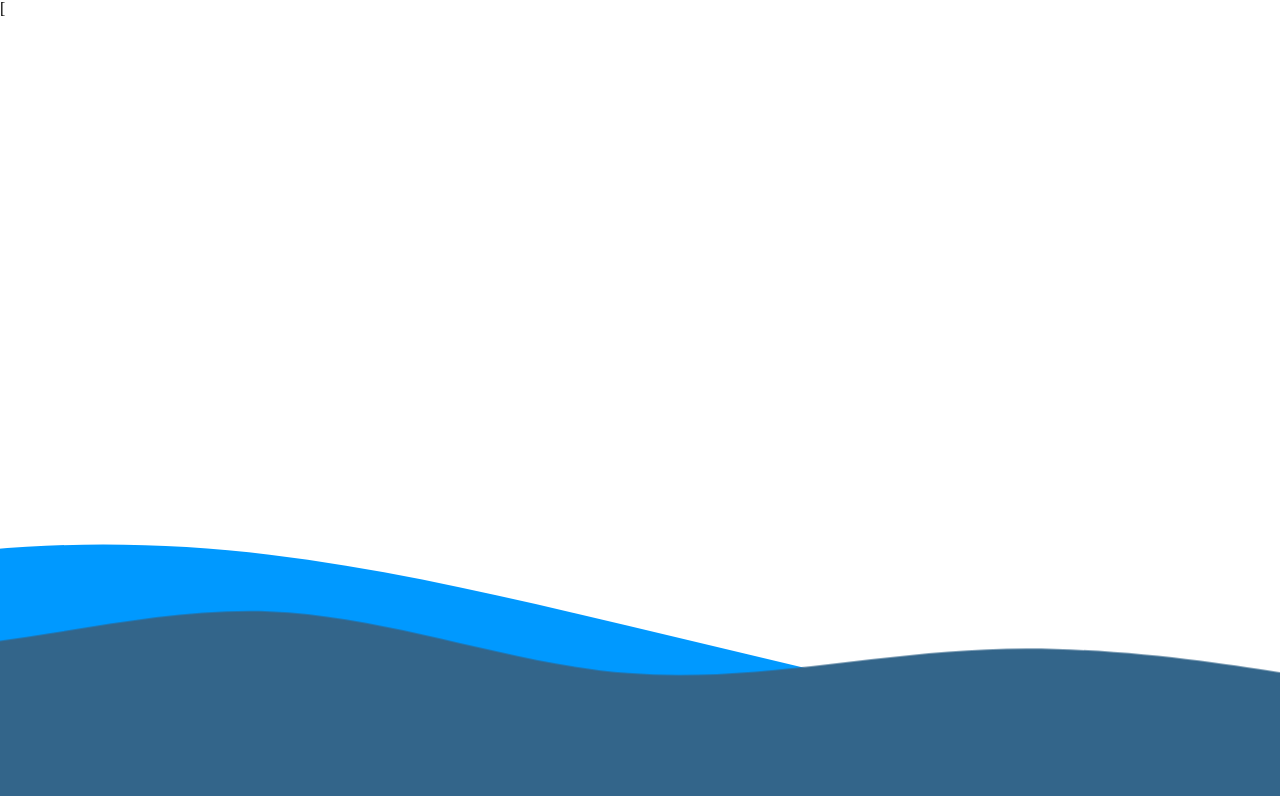
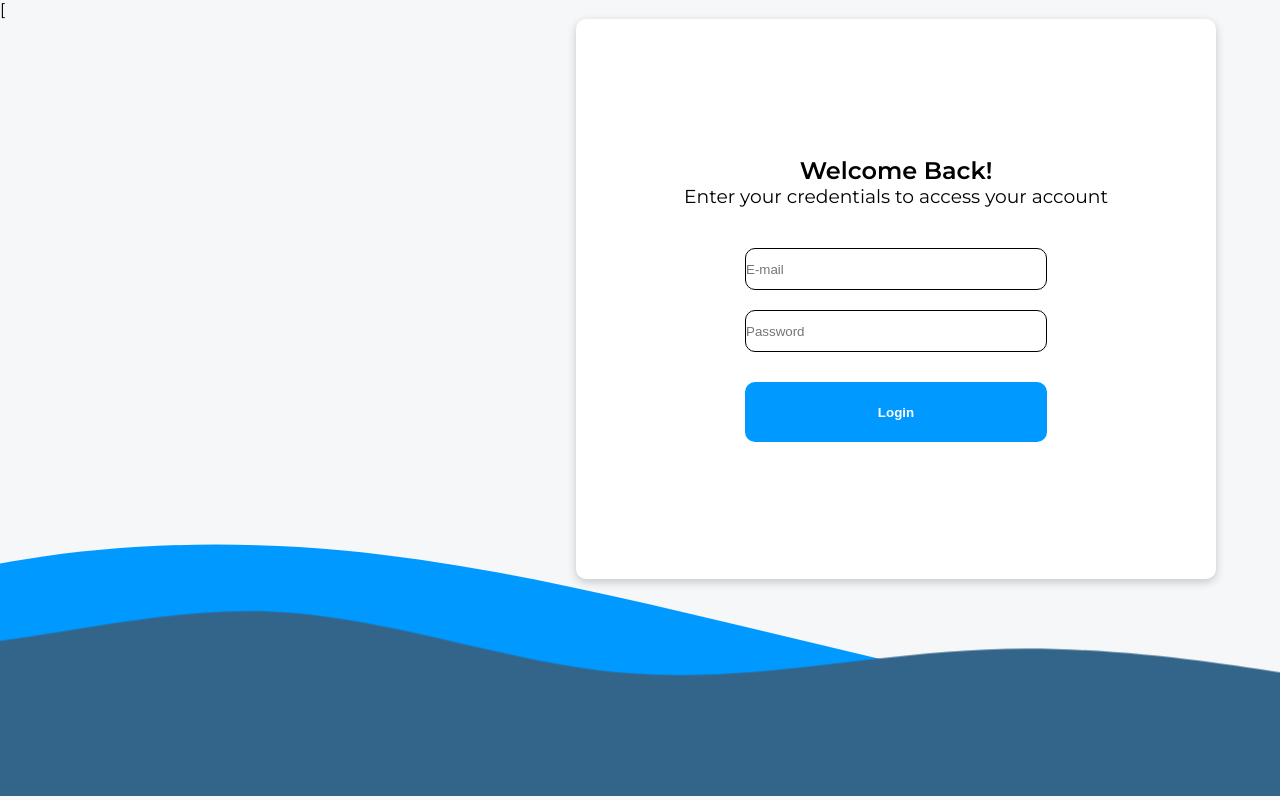
Before and after one commit to RenanEfrem/Login-PageUI, a plain HTML site: page index.html in a window 1280 px wide. Shown: the top 800 px of the page. Drawn offline with Linux system fonts and the light colour scheme.

Commit message:
🔥Modificações UI

```diff
--- a/index.html
+++ b/index.html
@@ -8,19 +8,27 @@
 </head>
 <body>
     <header>
+
+
+    </header>
+    <section>
+        <div class="login-form">
+            <h1>Welcome Back!</h1>
+            <h3>Enter your credentials to access your account</h3>
+           <form>
+                <input type="text" placeholder="E-mail">
+                <input type="password" placeholder="Password">
+                <button type="submit">Login</button>
+           </form>
+        </div>
+    </section>
+    <footer>
         <div class="waves">
             <svg xmlns="http://www.w3.org/2000/svg" viewBox="0 0 1440 320">
                 <path class="wave-2" fill="#0099ff" fill-opacity="1" d="M0,160L48,138.7C96,117,192,75,288,53.3C384,32,480,32,576,48C672,64,768,96,864,128C960,160,1056,192,1152,224C1248,256,1344,288,1392,304L1440,320L1440,320L1392,320C1344,320,1248,320,1152,320C1056,320,960,320,864,320C768,320,672,320,576,320C480,320,384,320,288,320C192,320,96,320,48,320L0,320Z"></path>
                 <path class="wave-1" fill="#33658A" fill-opacity="1" d="M0,96L48,112C96,128,192,160,288,154.7C384,149,480,107,576,112C672,117,768,171,864,181.3C960,192,1056,160,1152,154.7C1248,149,1344,171,1392,181.3L1440,192L1440,320L1392,320C1344,320,1248,320,1152,320C1056,320,960,320,864,320C768,320,672,320,576,320C480,320,384,320,288,320C192,320,96,320,48,320L0,320Z"></path>
             </svg>
         </div>
-
-    </header>
-    <section>
-
-    </section>
-    <footer>
-
     </footer>
 </body>
 </html>
--- a/styles/global.css
+++ b/styles/global.css
@@ -1,8 +1,14 @@
+@import url('https://fonts.googleapis.com/css2?family=Montserrat:wght@400;600;700&display=swap');
+
 :root {
-    --background-light: #FFEAECC;
+    --background-light: #f5f7f9;
+    --background-light-form: #ffffff;
+    --black: black;
+    --blue: #0099ff;
 }
 html {
     overflow-x: hidden;
+    font-family: 'Montserrat', sans-serif;
 }
 * {
     padding:0;
@@ -14,6 +20,20 @@ html {
 body {
     background-color: var(--background-light);
 }
+.login-form {
+    position: absolute;
+    left: 70%;
+    transform: translate(-50%);
+    background-color: var(--background-light-form);
+    height: 70%;
+    width: 50vw;
+    border-radius: 10px;
+    box-shadow: 0 3px 10px rgb(0 0 0 / 0.2);
+    display: flex;
+    flex-direction: column;
+    align-items: center;
+    justify-content: center;
+}
 .waves {
     width: 100%;
     position: absolute;
@@ -24,10 +44,42 @@ body {
     animation: wave-animation 3s ease-in-out infinite alternate;
 }
 .wave-2 {
-    animation: wave-animation 3s ease-in-out infinite alternate;
+    animation: wave-animation 2s ease-out infinite alternate;
 }
 @keyframes wave-animation {
     from {
         transform: translateX(-200px);
     }
 }
+h1 {
+    font-weight: 600;
+}
+h3{
+    font-weight: 400;
+}
+form {
+    display: flex;
+    flex-direction: column;
+}
+form input[type="text"] {
+    margin-top: 40px;
+    height: 40px;
+    width: 300px;
+    border-radius: 10px;
+    border: 1px solid var(--black);
+}
+form input[type="password"] {
+    margin-top: 20px;
+    height: 40px;
+    width: 300px;
+    border-radius: 10px;
+    border: 1px solid var(--black);
+}
+form button[type="submit"] {
+    margin-top: 30px;
+    height: 60px;
+    background-color: var(--blue);
+    color: white;
+    font-weight: 600;
+    border-radius: 10px;
+}
```
